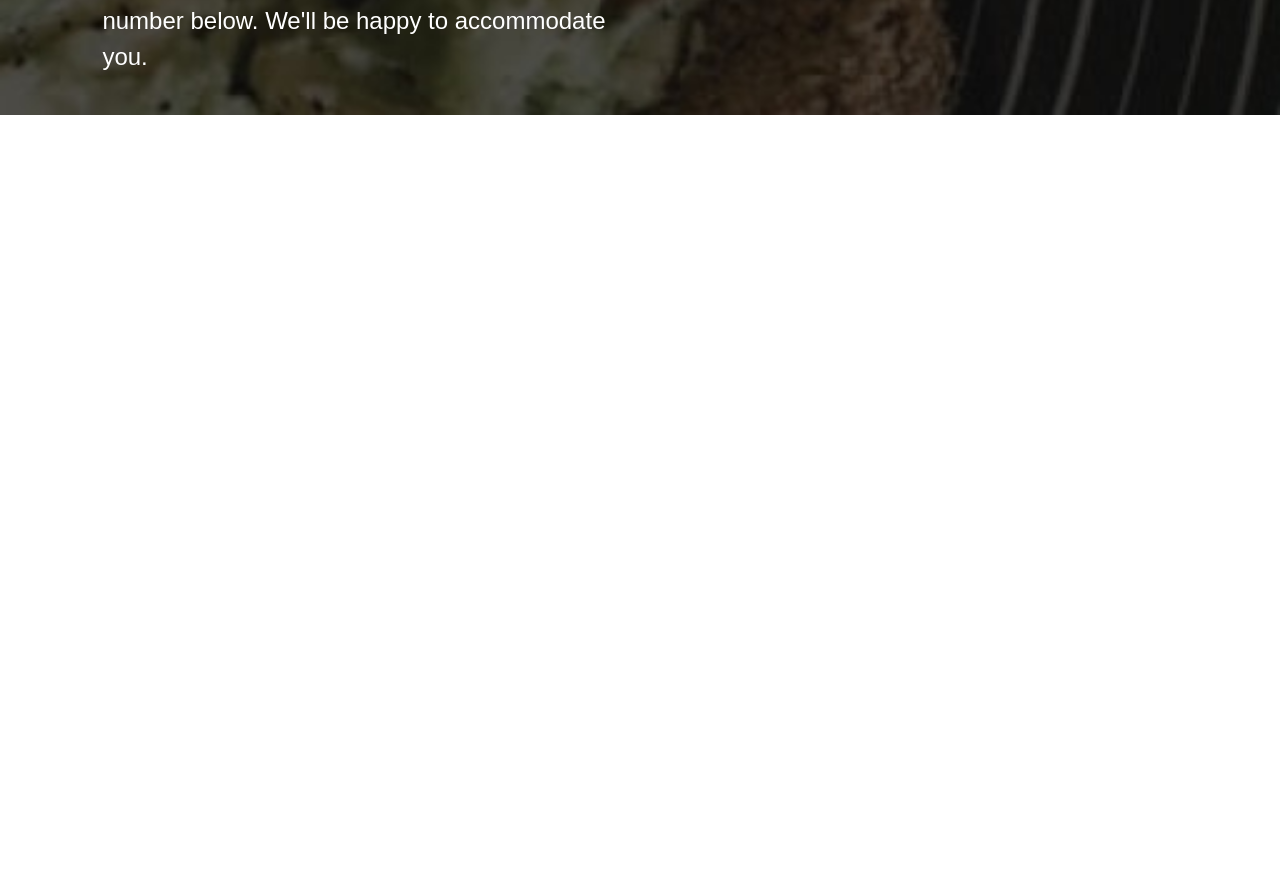
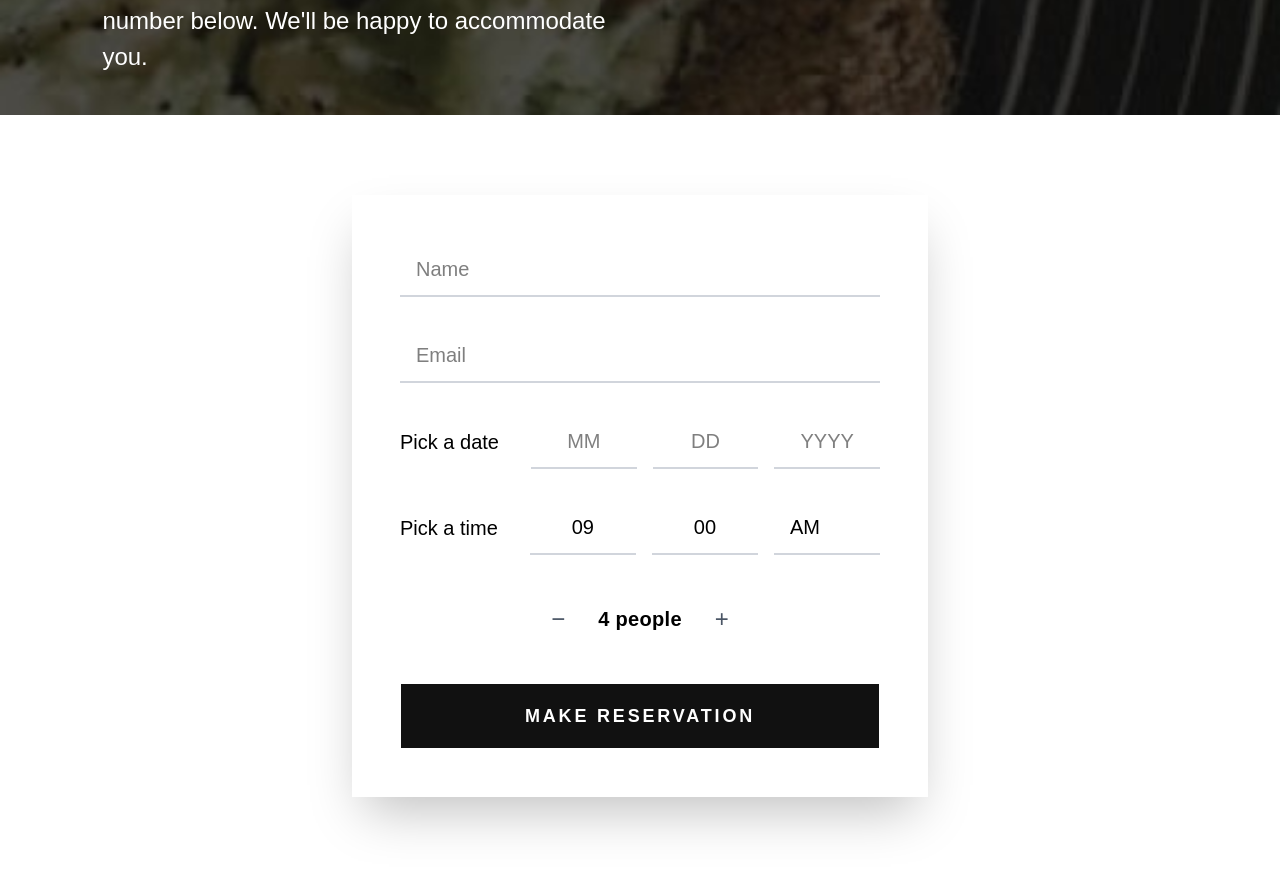
Before and after one commit to anet-eny/dine-restaurant-website, a React (Vite) app: page /reservations in a window 1280 px wide. Shown: the part 485-1356 px from the top of the page. Before the commit the page ends 800 px from the top, so only its background shows below. Built offline with nearby package versions, Linux system fonts and the light colour scheme.

Commit message:
feat: create and style ReservationForm

```diff
--- /dev/null
+++ b/src/components/ReservationForm.jsx
@@ -0,0 +1,229 @@
+import Button from "./Button";
+import { PADDING } from "../utils/constants";
+import { useReservationForm } from "../hooks/useReservationForm";
+import iconArrow from "../assets/icons/icon-arrow.svg";
+import iconCheck from "../assets/icons/icon-check.svg";
+import iconMinus from "../assets/icons/icon-minus.svg";
+import iconPlus from "../assets/icons/icon-plus.svg";
+
+const ReservationForm = ({
+  buttonText,
+  peopleOptions,
+  defaultPeople,
+  fields,
+}) => {
+  const initialValues = {
+    name: "",
+    email: "",
+    month: "",
+    day: "",
+    year: "",
+    hours: "09",
+    minutes: "00",
+    period: "AM",
+    people: defaultPeople,
+  };
+
+  const requiredFields = ["name", "email", "month", "day", "year"];
+
+  const {
+    formData,
+    errors,
+    touched,
+    handleChange,
+    handleBlur,
+    handleSubmit,
+    updateField,
+  } = useReservationForm(initialValues, requiredFields);
+
+  const handlePeopleChange = (increment) => {
+    const currentIndex = peopleOptions.indexOf(formData.people);
+    const newIndex = currentIndex + increment;
+    if (newIndex >= 0 && newIndex < peopleOptions.length) {
+      updateField("people", peopleOptions[newIndex]);
+    }
+  };
+
+  const onSubmitSuccess = (data) => {
+    console.log("Form submitted:", data);
+    // API call zde
+  };
+
+  return (
+    <section
+      id="reservation-form"
+      className="bg-white py-20"
+      style={{ paddingInline: PADDING }}
+    >
+      <div className="max-w-xl mx-auto bg-white reservation-form-text shadow-2xl p-8 md:p-12">
+        <form
+          onSubmit={handleSubmit(onSubmitSuccess)}
+          className="flex flex-col gap-8"
+        >
+          {/* Name Input */}
+          <div>
+            <input
+              type="text"
+              name="name"
+              placeholder={fields.name.placeholder}
+              value={formData.name}
+              onChange={handleChange}
+              onBlur={handleBlur}
+              className={`w-full px-4 py-3 border-b-2 ${
+                errors.name && touched.name
+                  ? "border-red-500"
+                  : "border-gray-300"
+              } focus:outline-none focus:border-gray-900 transition-colors`}
+            />
+            {errors.name && touched.name && (
+              <p className="text-red-500 text-xs mt-1">{errors.name}</p>
+            )}
+          </div>
+
+          {/* Email Input */}
+          <div>
+            <input
+              type="email"
+              name="email"
+              placeholder={fields.email.placeholder}
+              value={formData.email}
+              onChange={handleChange}
+              onBlur={handleBlur}
+              className={`w-full px-4 py-3 border-b-2 ${
+                errors.email && touched.email
+                  ? "border-red-500"
+                  : "border-gray-300"
+              } focus:outline-none focus:border-gray-900 transition-colors`}
+            />
+            {errors.email && touched.email && (
+              <p className="text-red-500 text-xs mt-1">{errors.email}</p>
+            )}
+          </div>
+
+          {/* Date Picker */}
+          <div className="md:flex md:items-center md:justify-between md:gap-8">
+            <label className="block md:inline-block mb-3 md:mb-0 md:whitespace-nowrap">
+              {fields.date.label}
+            </label>
+            <div className="flex gap-4">
+              <input
+                type="text"
+                name="month"
+                placeholder="MM"
+                maxLength="2"
+                value={formData.month}
+                onChange={handleChange}
+                onBlur={handleBlur}
+                className={`w-1/3 px-4 py-3 border-b-2 text-center ${
+                  errors.month && touched.month
+                    ? "border-red-500"
+                    : "border-gray-300"
+                } focus:outline-none focus:border-gray-900 transition-colors`}
+              />
+              <input
+                type="text"
+                name="day"
+                placeholder="DD"
+                maxLength="2"
+                value={formData.day}
+                onChange={handleChange}
+                onBlur={handleBlur}
+                className={`w-1/3 px-4 py-3 border-b-2 text-center ${
+                  errors.day && touched.day
+                    ? "border-red-500"
+                    : "border-gray-300"
+                } focus:outline-none focus:border-gray-900 transition-colors`}
+              />
+              <input
+                type="text"
+                name="year"
+                placeholder="YYYY"
+                maxLength="4"
+                value={formData.year}
+                onChange={handleChange}
+                onBlur={handleBlur}
+                className={`w-1/3 px-4 py-3 border-b-2 text-center ${
+                  errors.year && touched.year
+                    ? "border-red-500"
+                    : "border-gray-300"
+                } focus:outline-none focus:border-gray-900 transition-colors`}
+              />
+            </div>
+            {(errors.month || errors.day || errors.year) &&
+              (touched.month || touched.day || touched.year) && (
+                <p className="text-red-500 text-xs mt-1">
+                  This field is incomplete
+                </p>
+              )}
+          </div>
+
+          {/* Time Picker */}
+          <div className="md:flex md:items-center md:justify-between md:gap-8">
+            <label className="block md:inline-block mb-3 md:mb-0 md:whitespace-nowrap">
+              {fields.time.label}
+            </label>
+            <div className="flex gap-4 items-center">
+              <input
+                type="text"
+                name="hours"
+                maxLength="2"
+                value={formData.hours}
+                onChange={handleChange}
+                className="w-1/3 px-4 py-3 border-b-2 border-gray-300 text-center focus:outline-none focus:border-gray-900 transition-colors"
+              />
+              <input
+                type="text"
+                name="minutes"
+                maxLength="2"
+                value={formData.minutes}
+                onChange={handleChange}
+                className="w-1/3 px-4 py-3 border-b-2 border-gray-300 text-center focus:outline-none focus:border-gray-900 transition-colors"
+              />
+              <select
+                name="period"
+                value={formData.period}
+                onChange={handleChange}
+                className="w-1/3 px-4 py-3 border-b-2 border-gray-300 focus:outline-none focus:border-gray-900 transition-colors appearance-none cursor-pointer"
+              >
+                <option value="AM">AM</option>
+                <option value="PM">PM</option>
+              </select>
+            </div>
+          </div>
+
+          {/* People Counter */}
+          <div className="flex items-center justify-center gap-6 py-4">
+            <button
+              type="button"
+              onClick={() => handlePeopleChange(-1)}
+              disabled={formData.people === peopleOptions[0]}
+              className="text-2xl font-light text-gray-600 hover:text-gray-900 disabled:opacity-30 disabled:cursor-not-allowed w-8 h-8"
+            >
+              −
+            </button>
+            <span className="tracking-[.016em] leading-6 font-bold">
+              {formData.people} {formData.people === 1 ? "person" : "people"}
+            </span>
+            <button
+              type="button"
+              onClick={() => handlePeopleChange(1)}
+              disabled={
+                formData.people === peopleOptions[peopleOptions.length - 1]
+              }
+              className="text-2xl font-light text-gray-600 hover:text-gray-900 disabled:opacity-30 disabled:cursor-not-allowed w-8 h-8"
+            >
+              +
+            </button>
+          </div>
+
+          {/* Submit Button */}
+          <Button type="submit" theme="dark">
+            {buttonText}
+          </Button>
+        </form>
+      </div>
+    </section>
+  );
+};
+
+export default ReservationForm;
--- a/src/pages/Reservations.jsx
+++ b/src/pages/Reservations.jsx
@@ -1,10 +1,15 @@
-import { reservationsData } from "../data/reservationsData";
+import {
+  reservationsData,
+  reservationFormConfig,
+} from "../data/reservationsData";
 import ReservationsHero from "../components/ReservationsHero";
+import ReservationForm from "../components/ReservationForm";
 
 export default function Reservations() {
   return (
     <div>
       <ReservationsHero {...reservationsData.reservationsHero} />
+      <ReservationForm {...reservationFormConfig} />
     </div>
   );
 }
```
